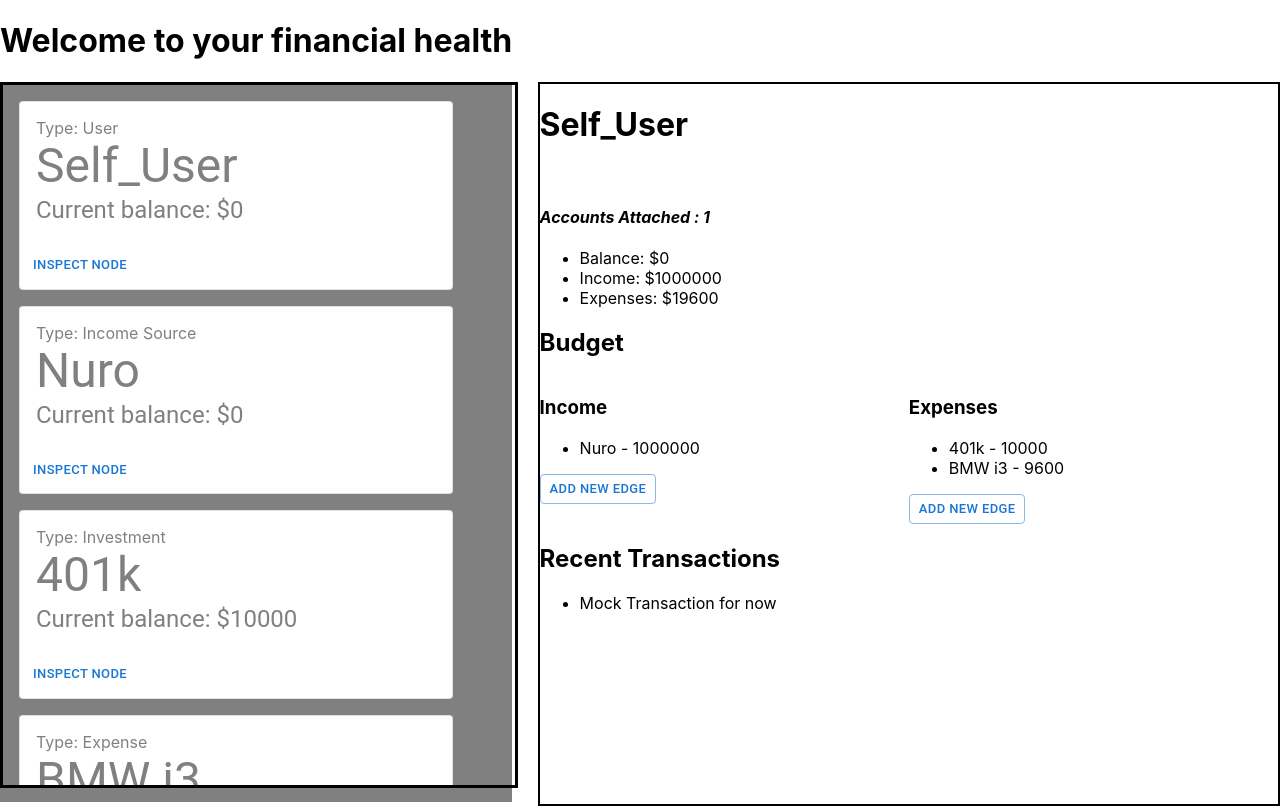
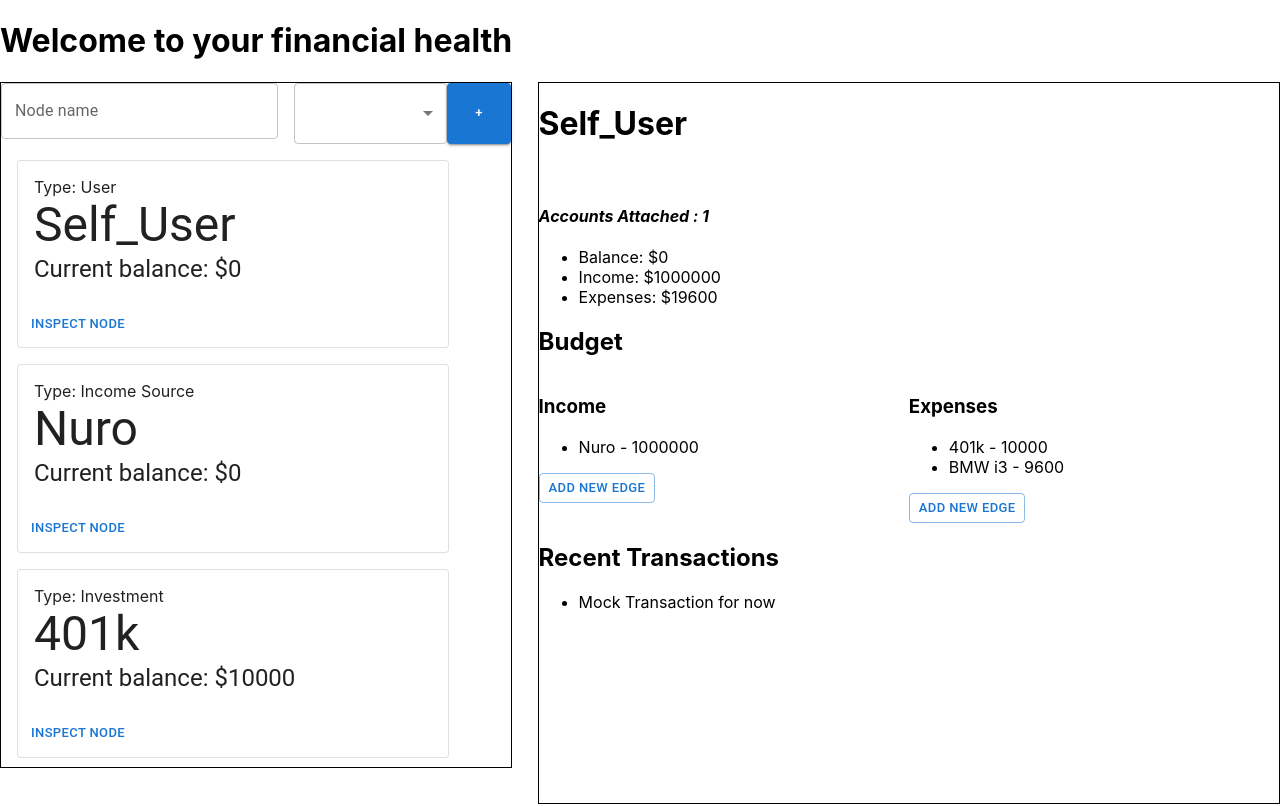
Before and after one commit to jordanstipp/paul-to-peter, a React (Create React App) app in the folder buckets-app/: page / in a window 1280 px wide. Built offline with nearby package versions, Linux system fonts and the light colour scheme.

Commit message:
Create a Search bar, filter field, and new field.

```diff
--- a/buckets-app/src/App.css
+++ b/buckets-app/src/App.css
@@ -50,7 +50,6 @@ html, body {
 
 
 .info-side {
-  background-color: grey;
   height: 100%;
   width: 40%;
   margin: 0px;
--- a/buckets-app/src/components/NodeInspectView.js
+++ b/buckets-app/src/components/NodeInspectView.js
@@ -181,7 +181,7 @@ const TransactionList = (props) => {
 const inspectComponentStyle = {
   height: "100%",
   marginTop: 0,
-  border: "2px solid black"
+  border: "1px solid black"
 }
 
 class NodeInspectView extends React.Component {
--- a/buckets-app/src/components/NodeQuickView.js
+++ b/buckets-app/src/components/NodeQuickView.js
@@ -5,13 +5,19 @@ import CardActions from '@mui/material/CardActions';
 import Button from '@mui/material/Button';
 import List from '@mui/material/List';
 import ListItem from '@mui/material/ListItem';
+import IconButton from "@mui/material/IconButton";
+import SearchIcon from "@mui/icons-material/Search";
+import TextField from "@mui/material/TextField";
+import Select from '@mui/material/Select';
+import MenuItem from '@mui/material/MenuItem';
+import React, { useState } from 'react';
+
 
 
 const cardStyle = {
   width: "90%",
   maxHeight: "15%",
   alignContent: "center",
-  color: "grey"
 };
 
 const NodeViewCard = (props) => {
@@ -40,7 +46,6 @@ const NodeViewCard = (props) => {
 const listStyle = {
   width: "100%",
   height: "100%",
-  border: "3px solid black",
   alignContent: "left",
   maxHeight: "100%",
   overflow: "auto"
@@ -61,15 +66,65 @@ const NodeList = (props) => {
     )
 }
 
+const SearchBar = (props) => {
+  return (
+    <form style={{width: "100%", height: "10%", display: "flex", flexDirection: "row"}}>
+      <TextField
+        id="search-bar"
+        className='text'
+        onInput={(e)=>{}}
+        label="Node name"
+        variant="outlined"
+        placeholder="Search"
+        size="large"
+        style={{minHeight: "100%", flex: 1}}
+      />
+      <IconButton  type="submit" aria-label="search">
+        {/* <SearchIcon style={{fill: "blue"}} /> */}
+      </IconButton>
+      <Select
+          labelId="demo-simple-select-label"
+          id="demo-simple-select"
+          value=""
+          label="Node Category"
+          onChange={(e)=>{}}
+          style={{width: "30%", minHeight: "100%"}}
+      >
+        {
+          Object.keys(props.categories).map((key, i) => {
+            const val = props.categories[key]
+            return (
+              <MenuItem key={val} value={val}>{val}</MenuItem>
+            )
+          })
+        }
+        </Select>
+        <Button variant="contained" type='submit' size="small">+</Button>
+    </form>
+  )
+}
+
 const quickViewStyle = {
-  height: "95%"
+  height: "95%",
+  border: "1px solid black",
+  display: "flex",
+  flexDirection: "column"
 }
-function NodeQuickView (props) {
+
+class NodeQuickView extends React.Component {
+  constructor(props) {
+    super(props);
+  }
+
+  render() {
     return (
-        <div style={quickViewStyle}>
-            <NodeList nodes={props.nodes} handleClick={props.handleClick}></NodeList>
-        </div>
+      <div style={quickViewStyle}>
+        <SearchBar categories={["Income Source", "Investment", "Expense"]}/>
+        <NodeList nodes={this.props.nodes} handleClick={this.props.handleClick}></NodeList>
+      </div>
     )
+  }
+
 }
 
 export default NodeQuickView;
```
